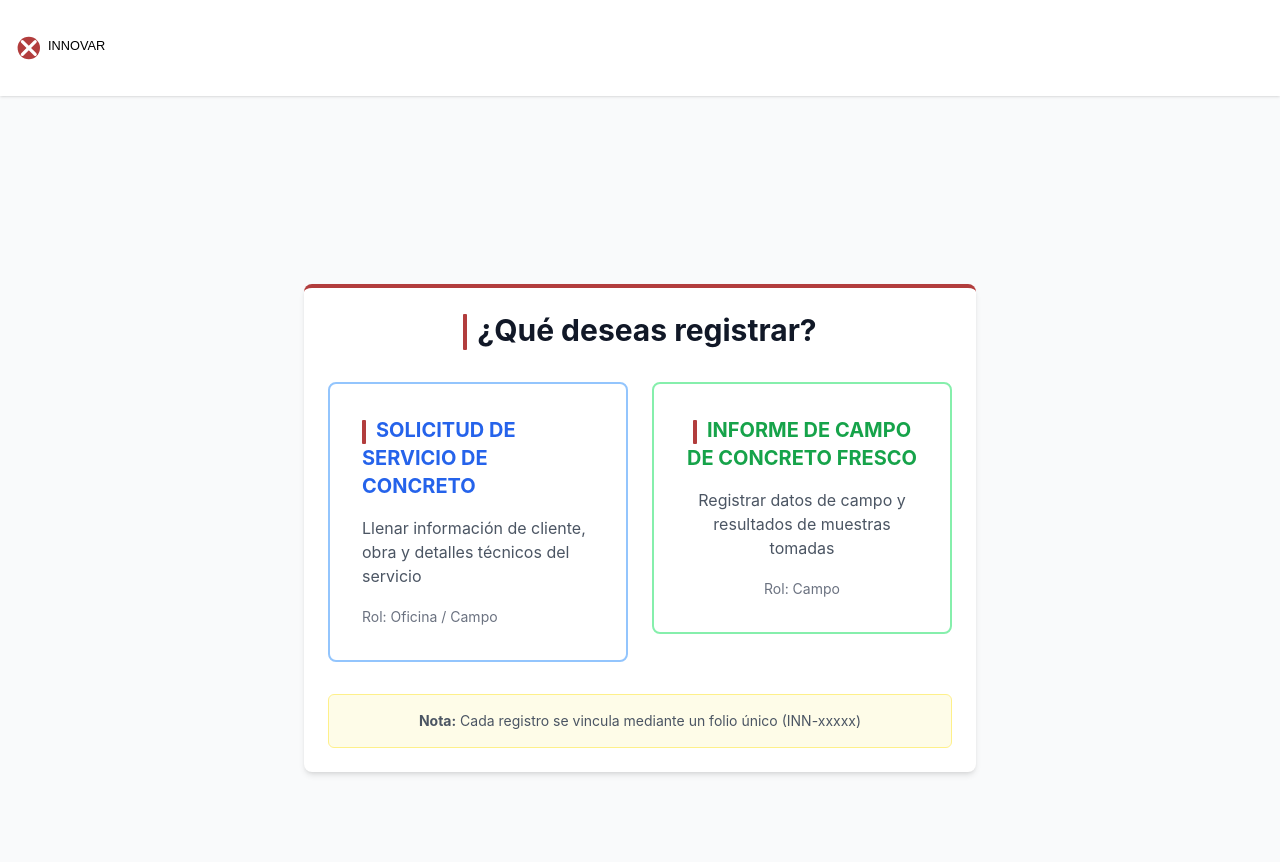
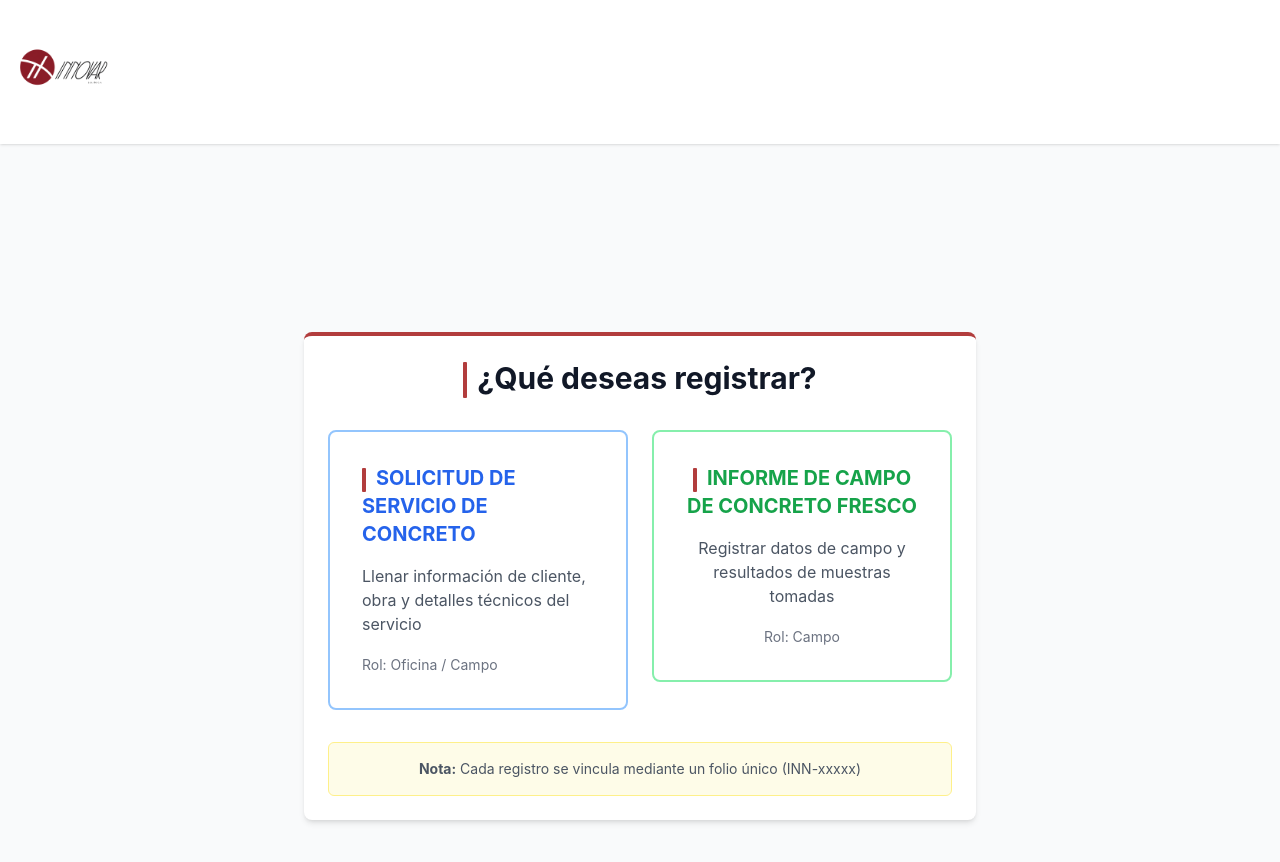
Before and after one commit to admijrtucan-netizen/solicitud-concreto-app, a Next.js app: page / in a window 1280 px wide. Shown: the top 862 px of the page. Built offline with nearby package versions, Linux system fonts and the light colour scheme.

Commit message:
Recopy official INNOVAR logo

```diff
--- a/app/layout.js
+++ b/app/layout.js
@@ -11,8 +11,8 @@ export default function RootLayout({ children }) {
       <body>
         <div className="min-h-screen bg-gray-50">
           <nav className="bg-white shadow">
-            <div className="max-w-7xl mx-auto px-4 py-4">
-              <img src="/logo-innovar.svg" alt="INNOVAR" className="h-16" />
+            <div className="max-w-7xl mx-auto px-4 py-6">
+              <img src="/logo-innovar.png" alt="INNOVAR" className="h-24" />
             </div>
           </nav>
           <main className="max-w-7xl mx-auto py-8 px-4">
```
Also changed, not shown: public/logo-innovar.svg (deleted), 1 other file (tests, documents, lock files or other folders).
